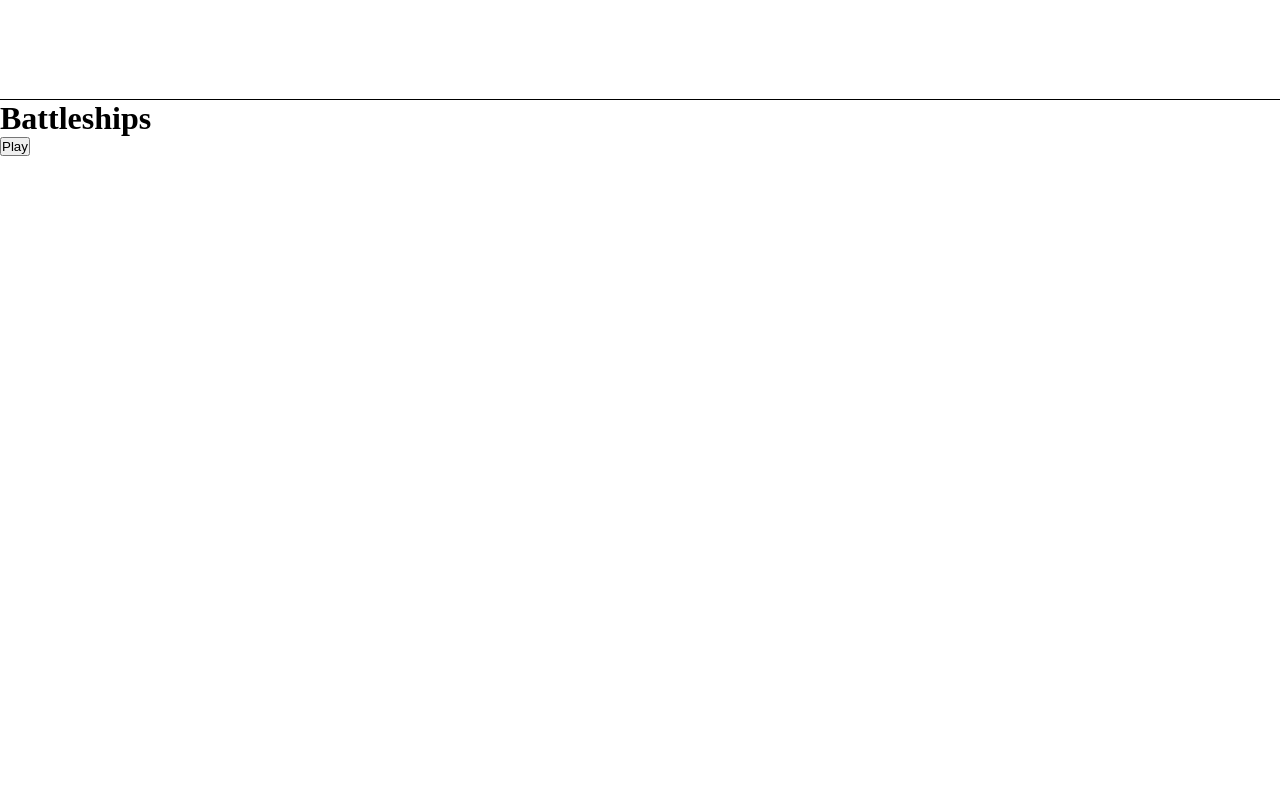
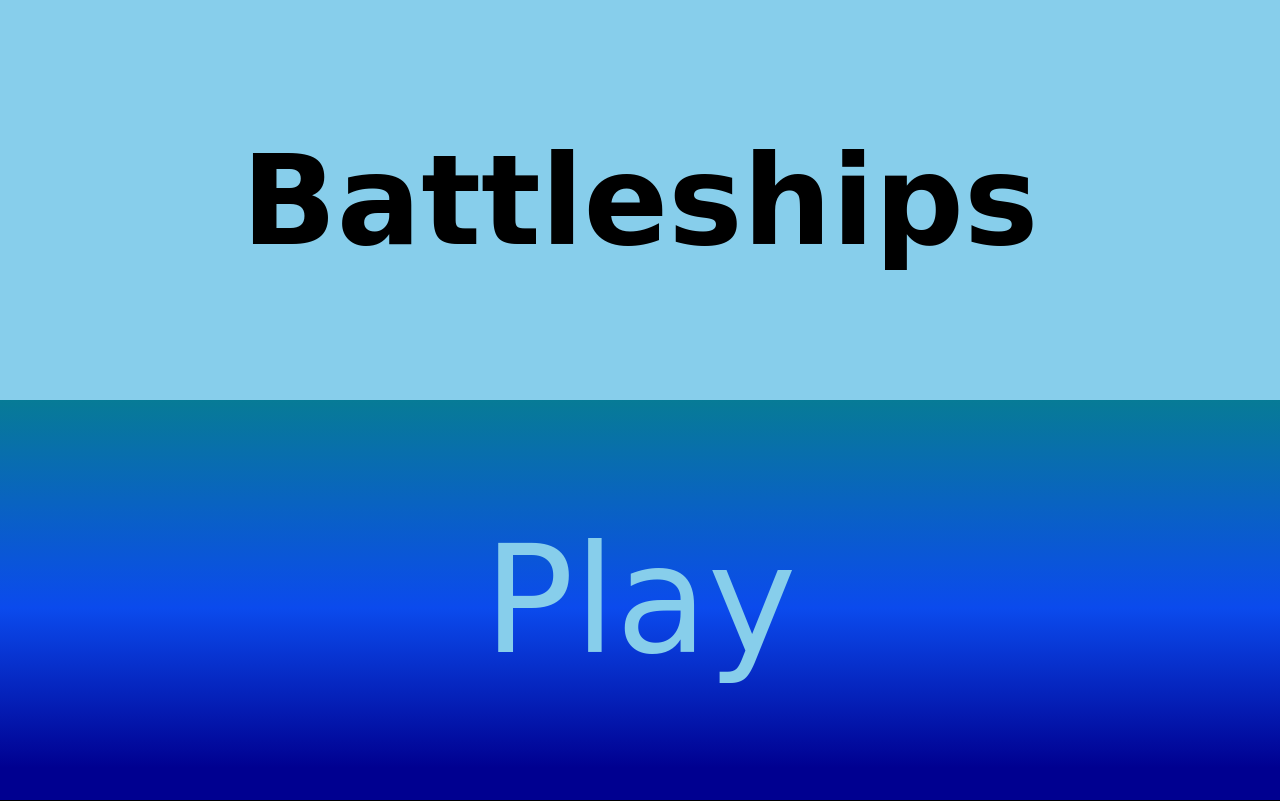
Before and after one commit to photonnn/battleship, a website built with webpack: page dist/index.html in a window 1280 px wide. Built offline with nearby package versions, Linux system fonts and the light colour scheme.

Commit message:
Progress on design

```diff
--- a/src/dom.js
+++ b/src/dom.js
@@ -90,7 +90,7 @@ export function initialRender(Gameboard, userID) {
     for (let col = 0; col < playerBoard[row].length; col += 1) {
       if (!ignorable.includes(playerBoard[row][col])) {
         const block = document.getElementById(`${userID}_id_${row}_${col}`);
-        block.style.backgroundColor = 'silver';
+        block.style.backgroundColor = '#a8a29e';
       }
     }
   }
--- a/src/style.css
+++ b/src/style.css
@@ -5,11 +5,57 @@
 }
 
 :root {
-  --boardSize: 20
+  --boardSize: 20;
+  --playButtonFont: 'Unbounded', cursive;
+  --titleScreenBackground: RGB(135, 206, 235);
+  --titleFontColor: black;
 }
+
+@import url('https://fonts.googleapis.com/css2?family=Unbounded:wght@300&display=swap');
 
 body {
   height: 100vh;
+}
+
+#titleScreen {
+  height: 100vh;
+  background-color: var(--titleScreenBackground);
+  font-family: var(--playButtonFont);
+
+  display: grid;
+  grid-template-columns: 1fr;
+  grid-template-rows: 1fr 1fr;
+}
+
+#titleScreen h1 {
+  display: flex;
+  justify-content: center;
+  align-items: center;
+
+  color: var(--titleFontColor);
+  font-size: 125px;
+}
+
+#titleScreen #playButton {
+  background: rgb(0,0,144);
+  background: linear-gradient(0deg, rgba(0,0,144,1) 8%, rgba(6,69,237,0.96) 48%, rgba(7,123,150,1) 100%);
+  border: none;
+}
+
+#titleScreen #playButton p{
+  font-size: 150px;
+  color: RGB(135, 206, 235);
+  font-family: var(--playButtonFont);
+}
+
+#titleScreen #playButton p:hover {
+  opacity: 0.9;
+  cursor: pointer;
+}
+
+#game {
+  height: 100vh;
+  background: grey;
 
   display: grid;
   grid-template-columns: repeat(2, 1fr);
@@ -20,6 +66,7 @@ body {
 
 header {
   grid-area: 1 / 1 / 2 / 3;
+  background: #525252;
 }
 
 .user,
@@ -61,7 +108,7 @@ header {
 .board {
   width: 500px; /*  20 * 25 */
   height: 500px;
-  background-color: azure;
+  background-color: var(--titleScreenBackground);
 
   display: grid;
   grid-template-columns: repeat(var(--boardSize), 1fr);
@@ -80,6 +127,7 @@ header {
   align-items: center;
 
   font-size: 3rem;
+  color:rgb(173, 159, 77); /* maybe red */
   border-bottom: black solid 1px;
 }
 
@@ -117,23 +165,23 @@ header .winner p {
 .shipPartDiv {
   width: 25px;
   height: 25px;
-  background-color: silver;
+  background-color: #78716c;
   text-align: center;
   margin: 0 5px;
   border: black solid 1px;
 }
 
 .shipBlock {
-  background-color: black;
-  border: solid gray 1px;
+  background-color: red;
+  border: solid black 1px;
 }
 
 .sunkenBlock {
-  background-color: black !important;
+  background-color: red !important;
   border: solid grey 1px;
 }
 
 .missedBlock {
-  background-color: orange;
+  background-color: black;
   border: solid black 1px;
 }
```
